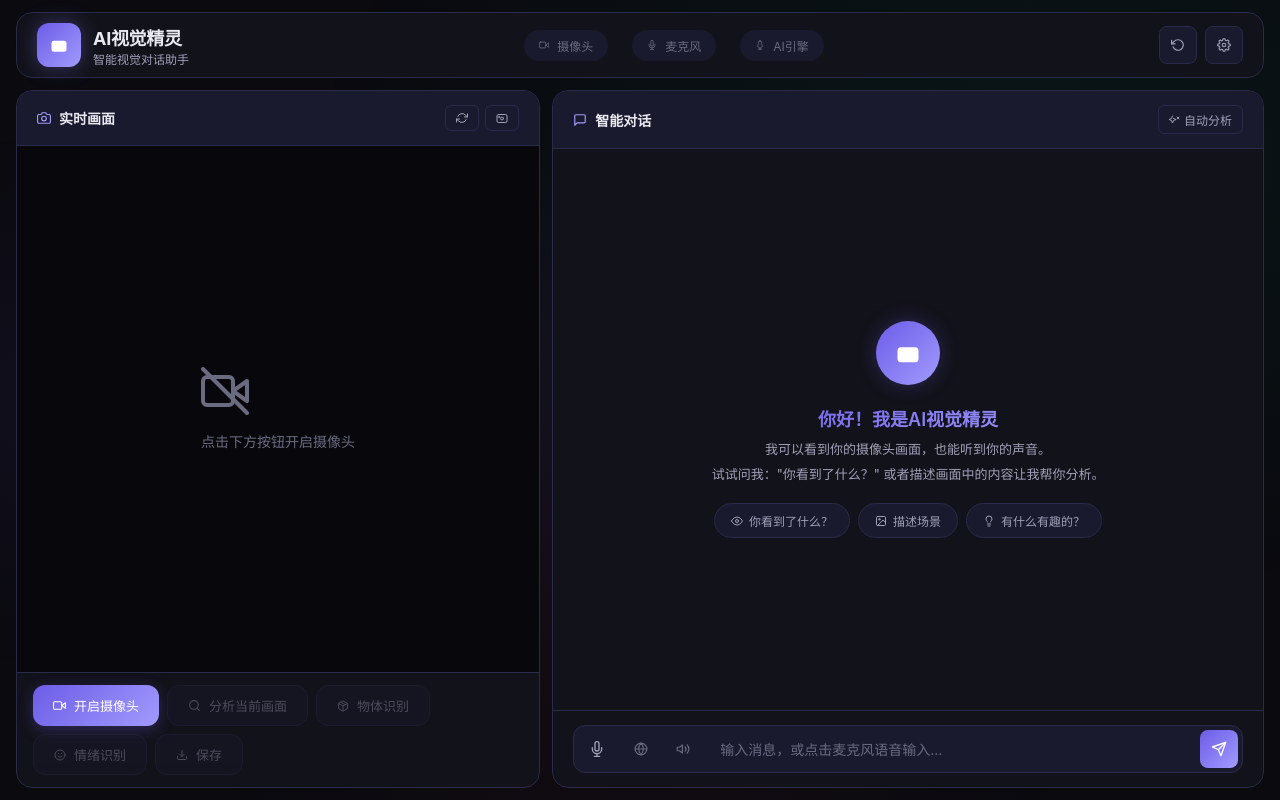
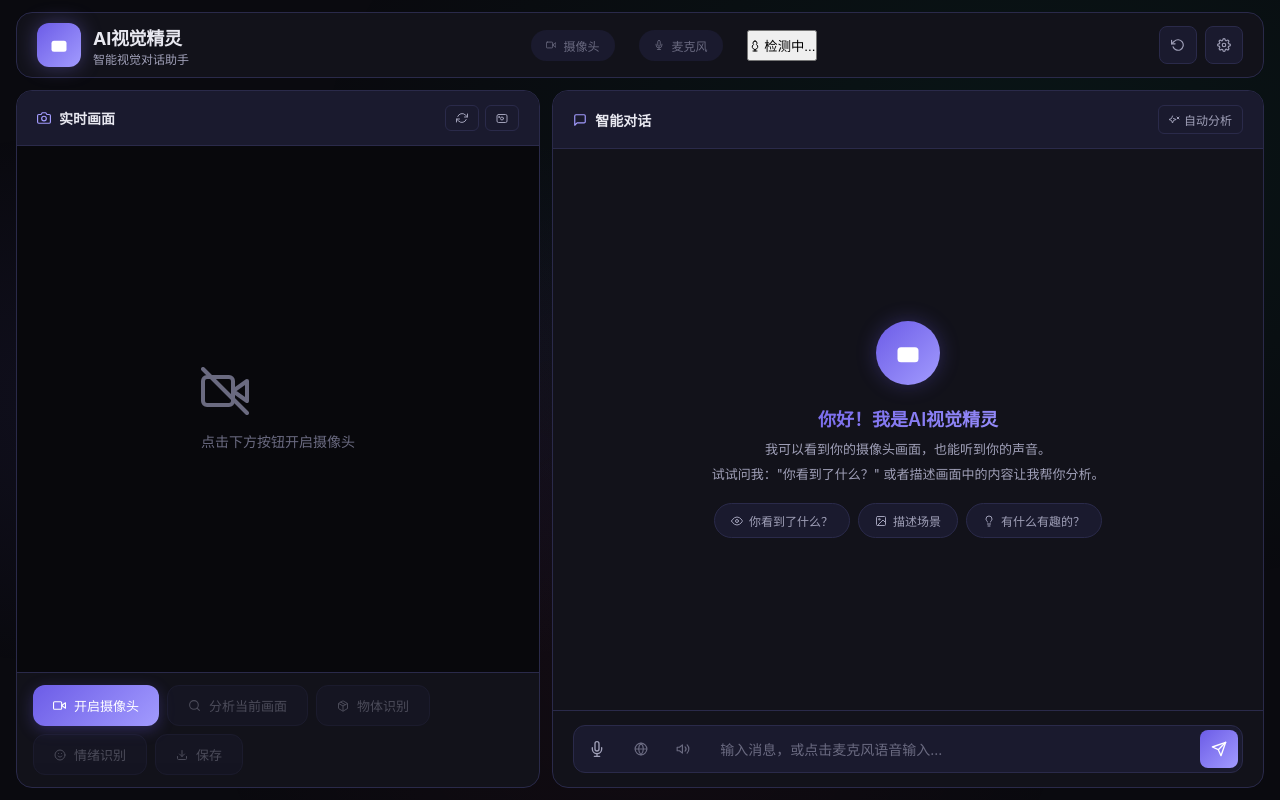
Before and after one commit to Puhou013/ItW, a Flask app: page / in a window 1280 px wide. Run offline with Flask 3, Linux system fonts and the light colour scheme.

Commit message:
增加导航栏AI引擎连接状态

```diff
--- a/templates/index.html
+++ b/templates/index.html
@@ -70,10 +70,10 @@
                         <svg class="svg-icon" style="font-size:10px"><use href="#icon-mic"/></svg>
                         <span class="status-label">麦克风</span>
                     </div>
-                    <div class="status-dot" id="statusAI" title="AI连接状态">
-                        <svg class="svg-icon" style="font-size:10px"><use href="#icon-brain"/></svg>
-                        <span class="status-label">AI引擎</span>
-                    </div>
+                    <button class="btn-ai-status" id="statusAI" title="AI引擎连接状态">
+                        <svg class="svg-icon" style="font-size:12px"><use href="#icon-brain"/></svg>
+                        <span>检测中...</span>
+                    </button>
                 </div>
             </div>
             <div class="header-right">
```
